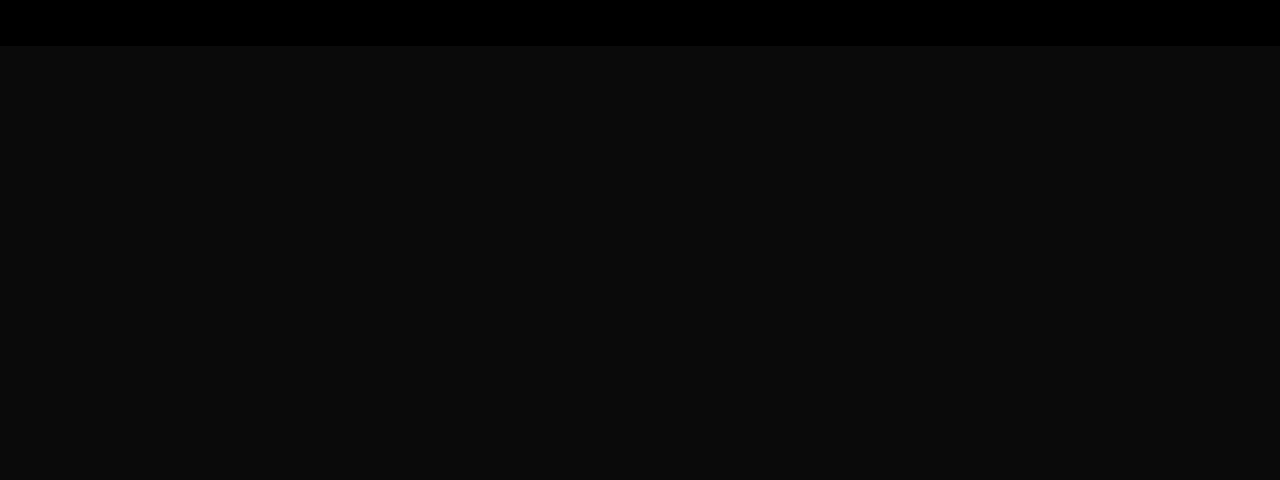
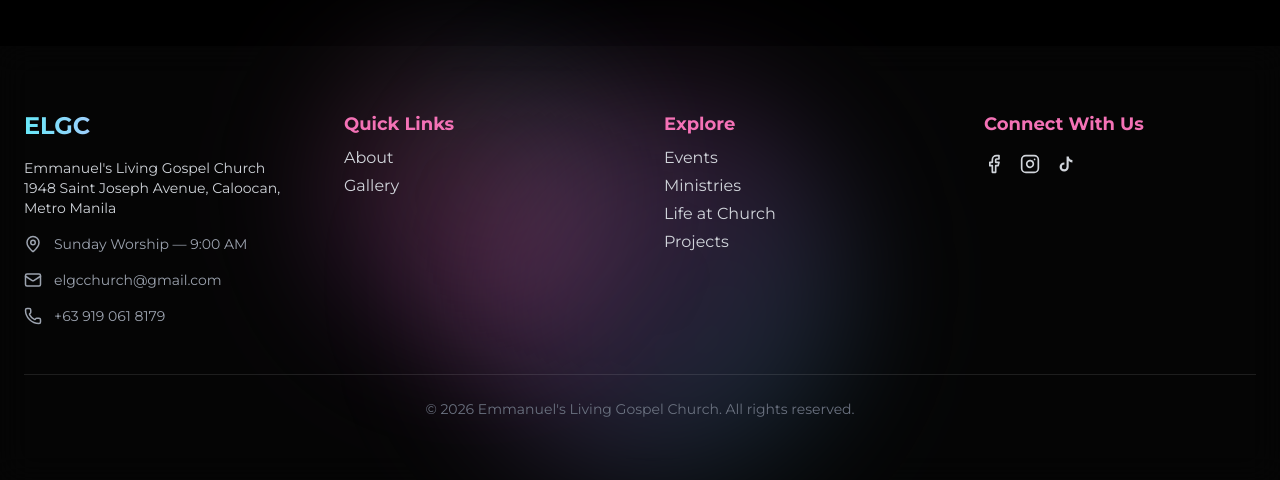
Before and after one commit to karlodelarosa/elgc, a Next.js app: page /gallery in a window 1280 px wide. Shown: the part 1619-2099 px from the top of the page. Before the commit the page ends 1665 px from the top, so only its background shows below. Built offline with nearby package versions, Linux system fonts and the light colour scheme; a web font is replaced by a local one.

Commit message:
feat: added footer

```diff
--- a/app/layout.tsx
+++ b/app/layout.tsx
@@ -1,6 +1,7 @@
 import type { Metadata } from 'next';
 import { Anton, Montserrat, Six_Caps } from 'next/font/google';
 import { TopMenu } from '@/components/menu/top-menu.component';
+import { Footer } from '@/components/menu/footer-menu.component';
 import './globals.css';
 
 const anton = Anton({
@@ -113,6 +114,7 @@
           }}
         />
         {children}
+        <Footer />
       </body>
     </html>
   );
--- /dev/null
+++ b/components/menu/footer-menu.component.tsx
@@ -0,0 +1,136 @@
+'use client';
+
+import { motion } from 'framer-motion';
+import { Mail, Phone, MapPin, Facebook, Instagram, Youtube, Heart } from 'lucide-react';
+import Link from 'next/link';
+
+// TikTok Icon as a React component
+const TikTokIcon = (props: React.SVGProps<SVGSVGElement>) => (
+  <svg
+    fill="currentColor"
+    viewBox="0 0 24 24"
+    className="w-5 h-5"
+    xmlns="http://www.w3.org/2000/svg"
+    {...props}
+  >
+    <path d="M6.977,15.532a2.791,2.791,0,0,0,2.791,2.792,2.859,2.859,0,0,0,2.9-2.757L12.7,3h2.578A4.8,4.8,0,0,0,19.7,7.288v2.995h0c-.147.014-.295.022-.443.022a4.8,4.8,0,0,1-4.02-2.172v7.4a5.469,5.469,0,1,1-5.469-5.469c.114,0,.226.01.338.017v2.7a2.909,2.909,0,0,0-.338-.034A2.791,2.791,0,0,0,6.977,15.532Z" />
+  </svg>
+);
+
+// Your menus
+const primaryMenu = [
+  { label: 'About', url: '/about' },
+  { label: 'Gallery', url: '/gallery' },
+];
+
+const drawerMenu = [
+  { label: 'Events', url: '/events' },
+  { label: 'Ministries', url: '/ministries' },
+  { label: 'Life at Church', url: '/life-at-church' },
+  { label: 'Projects', url: '/projects' },
+];
+
+// Socials (with TikTok instead of Twitter)
+const socialLinks = [
+  { icon: Facebook, url: 'https://www.facebook.com/elgchurchofficial/' },
+  { icon: Instagram, url: 'https://www.instagram.com/elgc.official/' },
+  { icon: TikTokIcon, url: 'https://www.tiktok.com/@elgchurch' },
+];
+
+export function Footer() {
+  return (
+    <footer className="relative bg-black/50 backdrop-blur-lg text-white py-16 px-6">
+      <div className="absolute inset-0 -z-10 pointer-events-none">
+        <div className="absolute top-0 left-1/4 w-[300px] h-[300px] rounded-full bg-gradient-to-tr from-purple-500/20 via-pink-400/20 to-cyan-400/20 filter blur-3xl animate-animate-slow" />
+        <div className="absolute bottom-0 right-1/3 w-[400px] h-[400px] rounded-full bg-gradient-to-br from-pink-500/20 via-purple-400/20 to-cyan-400/20 filter blur-3xl animate-animate-slow" />
+      </div>
+
+      <motion.div
+        className="max-w-7xl mx-auto grid grid-cols-1 md:grid-cols-4 gap-12"
+        initial={{ opacity: 0, y: 20 }}
+        animate={{ opacity: 1, y: 0 }}
+        transition={{ duration: 0.8 }}
+      >
+        {/* Column 1: Logo / Church Info */}
+        <div className="space-y-4 text-center md:text-left">
+          <h2 className="text-2xl font-bold bg-gradient-to-r from-cyan-300 via-purple-300 to-pink-400 bg-clip-text text-transparent">
+            ELGC
+          </h2>
+          <p className="text-gray-300 text-sm">
+            Emmanuel's Living Gospel Church
+            <br />
+            1948 Saint Joseph Avenue, Caloocan, Metro Manila
+          </p>
+          <div className="flex items-center justify-center md:justify-start gap-3 text-gray-400 text-sm">
+            <MapPin size={18} /> Sunday Worship — 9:00 AM
+          </div>
+          <div className="flex items-center justify-center md:justify-start gap-3 text-gray-400 text-sm">
+            <Mail size={18} /> elgcchurch@gmail.com
+          </div>
+          <div className="flex items-center justify-center md:justify-start gap-3 text-gray-400 text-sm">
+            <Phone size={18} /> +63 919 061 8179
+          </div>
+        </div>
+
+        {/* Column 2: Primary Menu */}
+        <div className="space-y-2 text-center md:text-left">
+          <h3 className="text-lg font-semibold text-pink-400">Quick Links</h3>
+          <ul className="space-y-1">
+            {primaryMenu.map((item) => (
+              <li key={item.label}>
+                <Link
+                  href={item.url}
+                  className="text-gray-300 hover:text-white hover:underline transition-colors"
+                >
+                  {item.label}
+                </Link>
+              </li>
+            ))}
+          </ul>
+        </div>
+
+        {/* Column 3: Drawer Menu / Ministries */}
+        <div className="space-y-2 text-center md:text-left">
+          <h3 className="text-lg font-semibold text-pink-400">Explore</h3>
+          <ul className="space-y-1">
+            {drawerMenu.map((item) => (
+              <li key={item.label}>
+                <Link
+                  href={item.url}
+                  className="text-gray-300 hover:text-white hover:underline transition-colors"
+                >
+                  {item.label}
+                </Link>
+              </li>
+            ))}
+          </ul>
+        </div>
+
+        {/* Column 4: Social + Newsletter */}
+        <div className="space-y-4 text-center md:text-left">
+          <h3 className="text-lg font-semibold text-pink-400">Connect With Us</h3>
+          <div className="flex justify-center md:justify-start gap-4">
+            {socialLinks.map((item, idx) => {
+              const Icon = item.icon;
+              return (
+                <a
+                  key={idx}
+                  href={item.url}
+                  target="_blank"
+                  rel="noopener noreferrer"
+                  className="text-gray-300 hover:text-white transition-colors"
+                >
+                  <Icon size={20} />
+                </a>
+              );
+            })}
+          </div>
+        </div>
+      </motion.div>
+
+      <div className="mt-12 border-t border-white/10 pt-6 text-center text-gray-500 text-sm">
+        &copy; {new Date().getFullYear()} Emmanuel's Living Gospel Church. All rights reserved.
+      </div>
+    </footer>
+  );
+}
```
